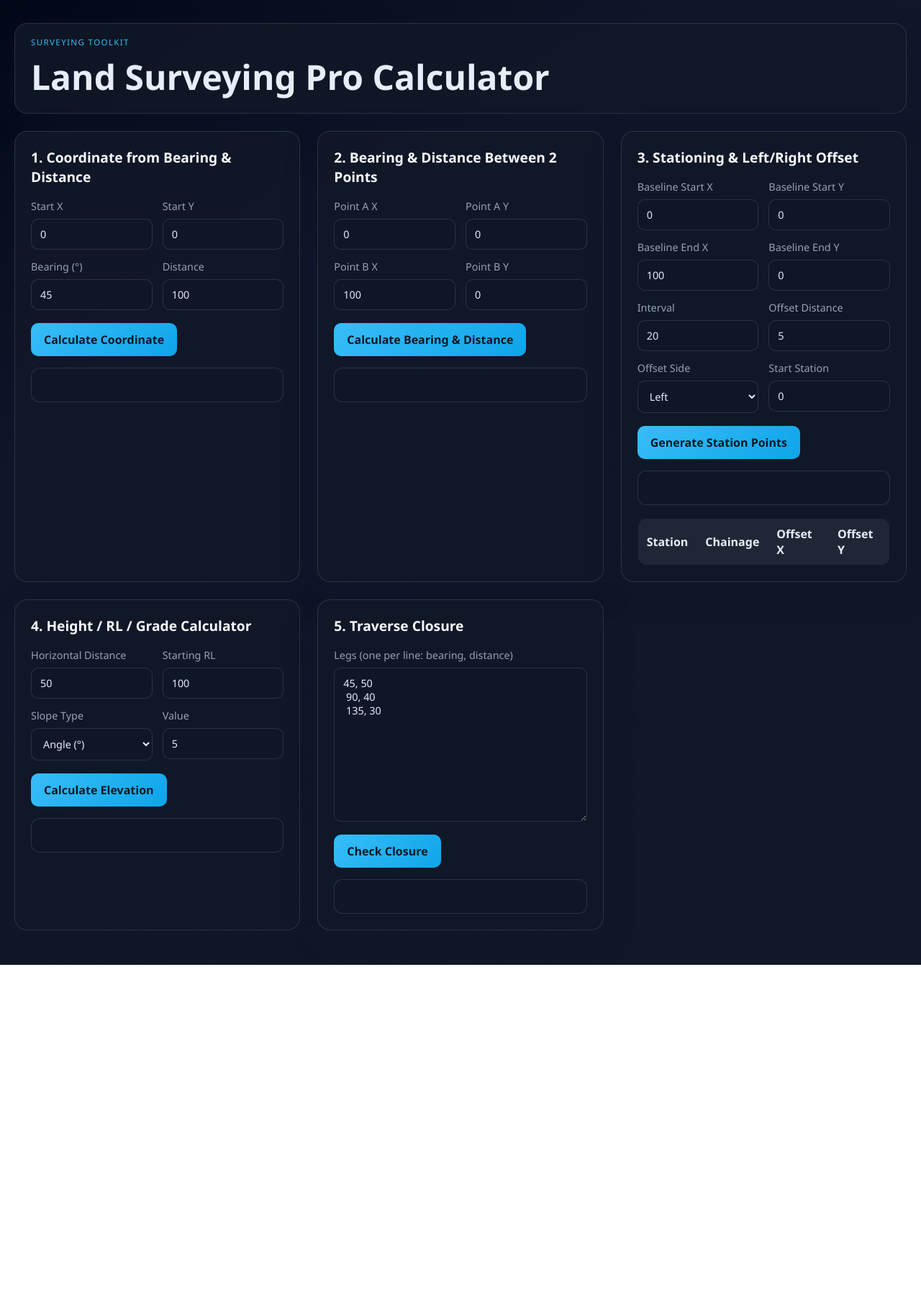
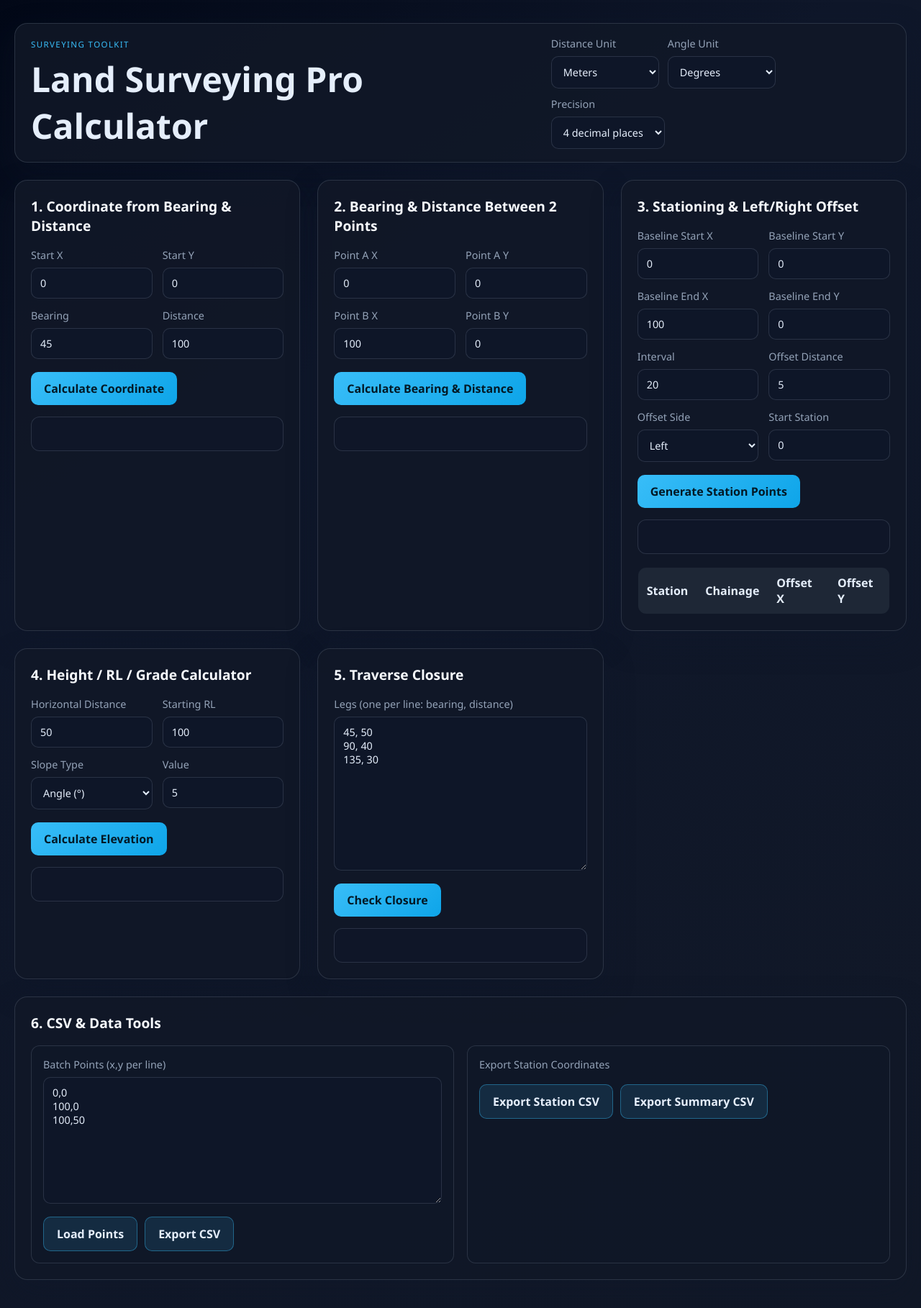
Before and after one commit to helsun26/Land-Surveying-Pro-Calculator, a plain HTML site: page index.html in a window 1280 px wide. Shown: the whole page at 72% size. Before the commit the page ends 1341 px from the top, so only its background shows below. Drawn offline with Linux system fonts and the light colour scheme.

Commit message:
Add unit conversion, CSV export, and more robust surveying workflow tools.

```diff
--- a/index.html
+++ b/index.html
@@ -12,6 +12,34 @@
         <div>
           <p class="eyebrow">Surveying Toolkit</p>
           <h1>Land Surveying Pro Calculator</h1>
+        </div>
+
+        <div class="settings-panel">
+          <label>
+            Distance Unit
+            <select id="distanceUnit">
+              <option value="m">Meters</option>
+              <option value="ft">Feet</option>
+            </select>
+          </label>
+
+          <label>
+            Angle Unit
+            <select id="angleUnit">
+              <option value="deg">Degrees</option>
+              <option value="rad">Radians</option>
+            </select>
+          </label>
+
+          <label>
+            Precision
+            <select id="precision">
+              <option value="2">2 decimal places</option>
+              <option value="3">3 decimal places</option>
+              <option value="4" selected>4 decimal places</option>
+              <option value="6">6 decimal places</option>
+            </select>
+          </label>
         </div>
       </header>
 
@@ -28,7 +56,7 @@
               <input id="coordStartY" type="number" value="0" step="0.001" />
             </label>
             <label>
-              Bearing (°)
+              Bearing
               <input id="coordBearing" type="number" value="45" step="0.001" />
             </label>
             <label>
@@ -151,12 +179,41 @@
             <label>
               Legs (one per line: bearing, distance)
               <textarea id="traverseInput" rows="10">45, 50
- 90, 40
- 135, 30</textarea>
+90, 40
+135, 30</textarea>
             </label>
           </div>
           <button id="traverseBtn" class="primary-btn">Check Closure</button>
           <div id="traverseResult" class="result-box"></div>
+        </section>
+
+        <section class="panel wide-panel">
+          <h2>6. CSV & Data Tools</h2>
+
+          <div class="data-tools">
+            <div class="data-block">
+              <label>
+                Batch Points (x,y per line)
+                <textarea id="batchPointsInput" rows="8">0,0
+100,0
+100,50</textarea>
+              </label>
+              <div class="button-row">
+                <button id="loadBatchBtn" class="secondary-btn">Load Points</button>
+                <button id="exportBatchBtn" class="secondary-btn">Export CSV</button>
+              </div>
+            </div>
+
+            <div class="data-block">
+              <label>
+                Export Station Coordinates
+              </label>
+              <div class="button-row">
+                <button id="exportStationBtn" class="secondary-btn">Export Station CSV</button>
+                <button id="exportSummaryBtn" class="secondary-btn">Export Summary CSV</button>
+              </div>
+            </div>
+          </div>
         </section>
       </main>
     </div>
--- a/style.css
+++ b/style.css
@@ -32,6 +32,10 @@ body {
 }
 
 .topbar {
+  display: flex;
+  justify-content: space-between;
+  align-items: flex-end;
+  gap: 18px;
   margin-bottom: 24px;
   padding: 18px 22px;
   border: 1px solid var(--line);
@@ -53,6 +57,17 @@ h1 {
   font-size: clamp(2rem, 4vw, 3rem);
 }
 
+.settings-panel {
+  display: flex;
+  flex-wrap: wrap;
+  gap: 12px;
+  align-items: end;
+}
+
+.settings-panel label {
+  min-width: 150px;
+}
+
 .grid-layout {
   display: grid;
   grid-template-columns: repeat(auto-fit, minmax(360px, 1fr));
@@ -65,6 +80,10 @@ h1 {
   border-radius: 18px;
   padding: 22px;
   box-shadow: var(--shadow);
+}
+
+.panel.wide-panel {
+  grid-column: 1 / -1;
 }
 
 .panel h2 {
@@ -122,21 +141,38 @@ textarea {
   min-height: 140px;
 }
 
-.primary-btn {
+.primary-btn,
+.secondary-btn {
   margin-top: 18px;
   border: none;
   border-radius: 10px;
-  background: linear-gradient(135deg, var(--accent), var(--accent-strong));
-  color: #031926;
   font-weight: 700;
   padding: 12px 18px;
   cursor: pointer;
   transition: transform 0.15s ease, opacity 0.2s ease;
 }
 
-.primary-btn:hover {
+.primary-btn {
+  background: linear-gradient(135deg, var(--accent), var(--accent-strong));
+  color: #031926;
+}
+
+.secondary-btn {
+  background: rgba(56, 189, 248, 0.12);
+  color: var(--text);
+  border: 1px solid rgba(56, 189, 248, 0.4);
+}
+
+.primary-btn:hover,
+.secondary-btn:hover {
   transform: translateY(-1px);
-  opacity: 0.96;
+  opacity: 0.97;
+}
+
+.button-row {
+  display: flex;
+  gap: 10px;
+  flex-wrap: wrap;
 }
 
 .result-box {
@@ -148,6 +184,19 @@ textarea {
   color: #dfeefc;
   min-height: 48px;
   line-height: 1.6;
+}
+
+.data-tools {
+  display: grid;
+  grid-template-columns: repeat(2, minmax(0, 1fr));
+  gap: 18px;
+}
+
+.data-block {
+  background: rgba(15, 23, 42, 0.35);
+  border: 1px solid var(--line);
+  border-radius: 12px;
+  padding: 16px;
 }
 
 .data-table {
@@ -187,7 +236,13 @@ textarea {
 }
 
 @media (max-width: 700px) {
-  .form-grid {
+  .topbar {
+    flex-direction: column;
+    align-items: flex-start;
+  }
+
+  .form-grid,
+  .data-tools {
     grid-template-columns: 1fr;
   }
 
```
Also changed, not shown: README.md.
